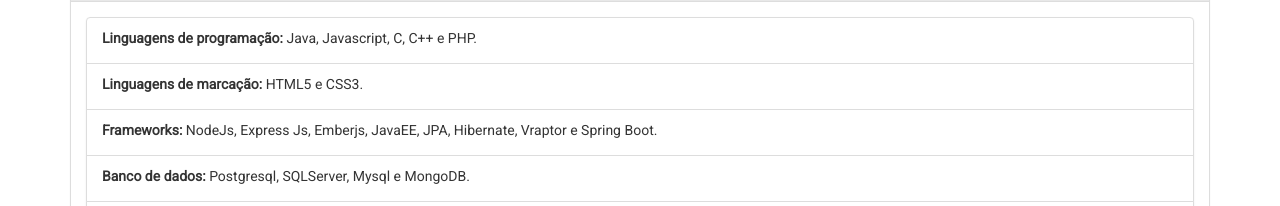
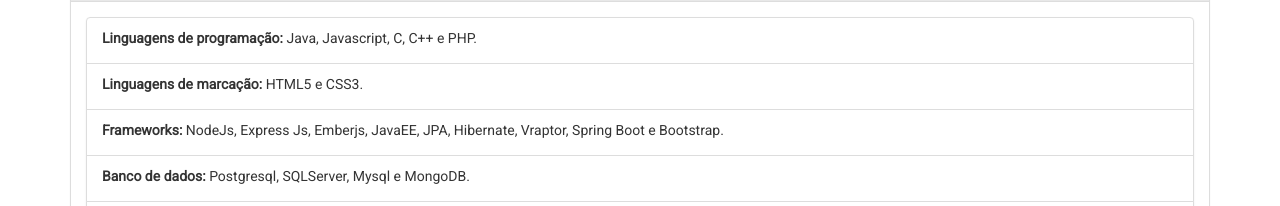
Before and after one commit to guilhermezamoner/guilhermezamoner.github.io, a plain HTML site: page index.html in a window 1280 px wide. Shown: the part 463-669 px from the top of the page. Drawn offline with nearby package versions, Linux system fonts and the light colour scheme.

Commit message:
Update index.html

```diff
--- a/index.html
+++ b/index.html
@@ -53,7 +53,7 @@
           <ul class="list-group">
             <li class="list-group-item"><label>Linguagens de programação:</label> Java, Javascript, C, C++ e PHP.</li>
             <li class="list-group-item"><label> Linguagens de marcação:</label> HTML5 e CSS3.</li>
-            <li class="list-group-item"><label>Frameworks:</label> NodeJs, Express Js, Emberjs, JavaEE, JPA, Hibernate, Vraptor e Spring Boot.</li>
+            <li class="list-group-item"><label>Frameworks:</label> NodeJs, Express Js, Emberjs, JavaEE, JPA, Hibernate, Vraptor, Spring Boot e Bootstrap.</li>
             <li class="list-group-item"><label>Banco de dados:</label> Postgresql, SQLServer, Mysql e MongoDB.</li>
             <li class="list-group-item"><label>Aplicações e ferramentas:</label> Git, Jenkins, Eclipse, Wildfly e Linux.</li>
           </ul>
```
